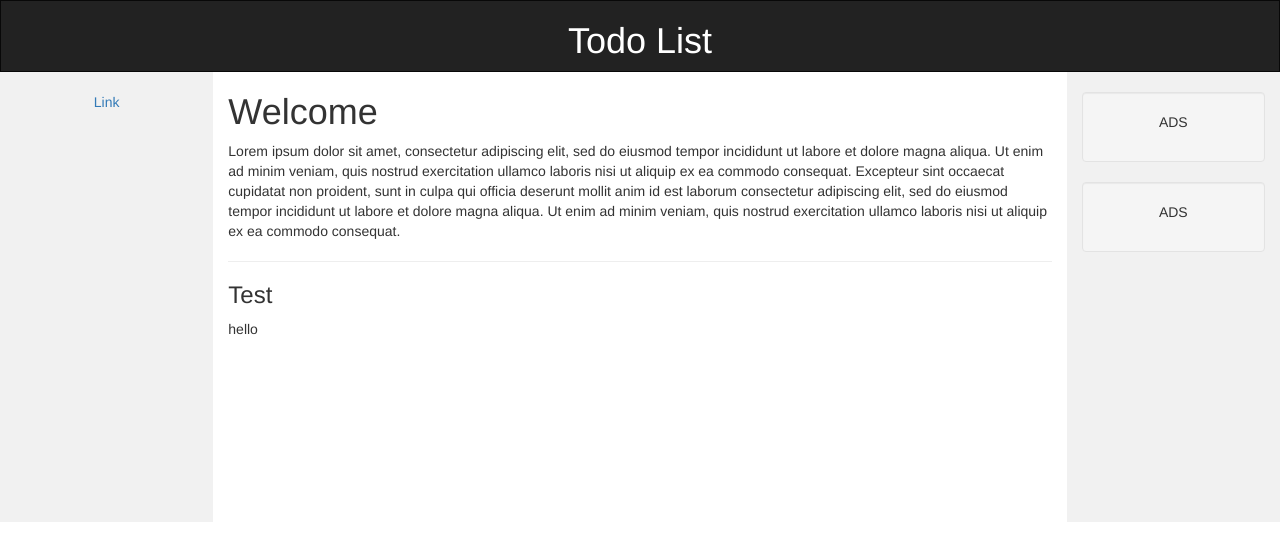
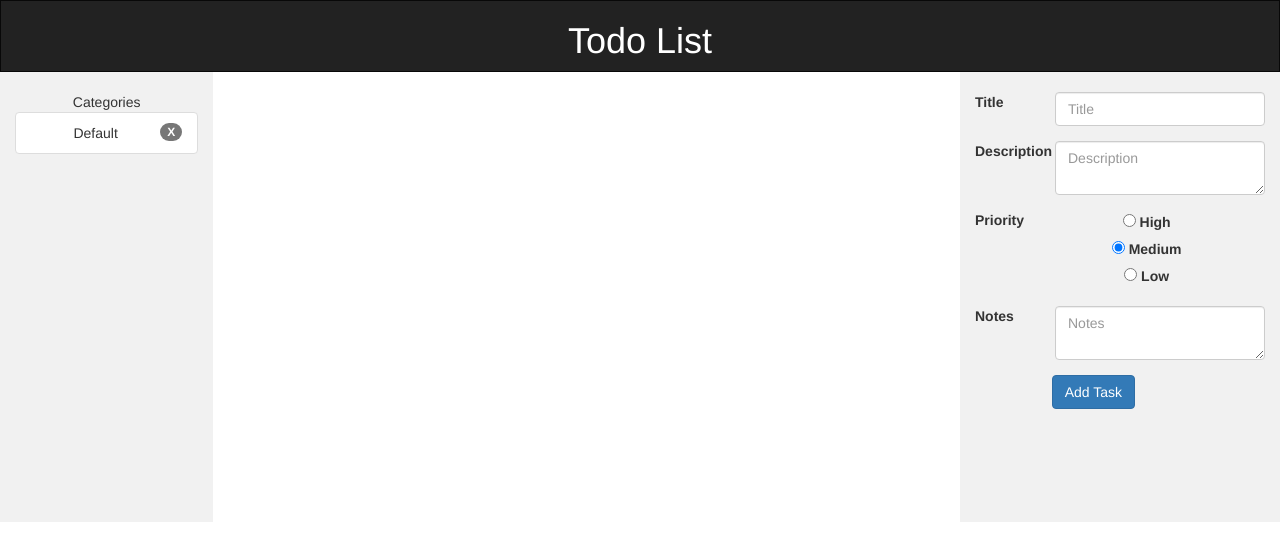
Before and after one commit to DurandalOne/todo, a website: page dist/index.html in a window 1280 px wide. Drawn offline with nearby package versions, Linux system fonts and the light colour scheme.

Commit message:
set up overall layout with bootstrap

```diff
--- a/dist/index.html
+++ b/dist/index.html
@@ -18,22 +18,68 @@
 <div class="container-fluid text-center">
   <div class="row content">
     <div class="col-sm-2 sidenav">
-      <p><a href="#">Link</a></p>
+      <div class="card">
+        <div class="card-header">
+          Categories
+        </div>
+          <ul class="list-group list-group-flush">
+            <li class="list-group-item catHover">Default<span type="button" class="badge badge-light deleteBtn">X</span></li>
+          </ul>
+        </div>
     </div>
-    <div class="col-sm-8 text-left">
-      <h1>Welcome</h1>
-      <p>Lorem ipsum dolor sit amet, consectetur adipiscing elit, sed do eiusmod tempor incididunt ut labore et dolore magna aliqua. Ut enim ad minim veniam, quis nostrud exercitation ullamco laboris nisi ut aliquip ex ea commodo consequat. Excepteur sint occaecat cupidatat non proident, sunt in culpa qui officia deserunt mollit anim id est laborum consectetur adipiscing elit, sed do eiusmod tempor incididunt ut labore et dolore magna aliqua. Ut enim ad minim veniam, quis nostrud exercitation ullamco laboris nisi ut aliquip ex ea commodo consequat.</p>
-      <hr>
-      <h3>Test</h3>
-      <p>hello</p>
+      <div class="col-sm-7 text-left" id="todoList">
+      </div>
+    <div class="col-sm-3 sidenav">
+      <form>
+  <div class="form-group row">
+    <label for="inputTitle" class="col-sm-3 col-form-label text-left">Title</label>
+    <div class="col-sm-9">
+      <input type="text" class="form-control" id="inputTitle" placeholder="Title">
     </div>
-    <div class="col-sm-2 sidenav">
-      <div class="well">
-        <p>ADS</p>
+  </div>
+  <div class="form-group row">
+    <label for="inputDescription" class="col-sm-3 col-form-label text-left">Description</label>
+    <div class="col-sm-9">
+      <textarea type="text" class="form-control" id="inputDescription" placeholder="Description" rows="2"></textarea>
+    </div>
+  </div>
+  <fieldset class="form-group">
+    <div class="row">
+      <label class="col-form-label col-sm-2 pt-0">Priority</label>
+      <div class="col-sm-10">
+        <div class="form-check">
+          <input class="form-check-input" type="radio" name="gridRadios" id="gridRadios1" value="option1">
+          <label class="form-check-label" for="gridRadios1">
+            High
+          </label>
+        </div>
+        <div class="form-check">
+          <input class="form-check-input" type="radio" name="gridRadios" id="gridRadios2" value="option2" checked>
+          <label class="form-check-label" for="gridRadios2">
+            Medium
+          </label>
+        </div>
+        <div class="form-check">
+          <input class="form-check-input" type="radio" name="gridRadios" id="gridRadios3" value="option3">
+          <label class="form-check-label" for="gridRadios3">
+            Low
+          </label>
+        </div>
       </div>
-      <div class="well">
-        <p>ADS</p>
-      </div>
+    </div>
+  </fieldset>
+  <div class="form-group row">
+    <label for="inputDescription" class="col-sm-3 col-form-label text-left">Notes</label>
+    <div class="col-sm-9">
+      <textarea type="text" class="form-control" id="inputDescription" placeholder="Notes" rows="2"></textarea>
+    </div>
+  </div>
+  <div class="form-group row">
+    <div class="col-sm-10">
+      <button type="submit" class="btn btn-primary">Add Task</button>
+    </div>
+  </div>
+</form>
     </div>
   </div>
 </div>
--- a/dist/style.css
+++ b/dist/style.css
@@ -23,3 +23,27 @@
       }
       .row.content {height:auto;}
     }
+
+    .deleteBtn {
+      cursor: pointer;
+      transition: all .2s ease-in-out;
+    }
+
+    .deleteBtn:hover {
+      transform: scale(1.3);
+    }
+
+
+    .catHover:hover {
+      background-color: rgb(211, 213, 216);
+    }
+
+    .badgeHigh {
+      background-color: red;
+    }
+
+    .outline {
+      outline: 1px solid black;
+      padding: 3px;
+      margin-top: 5px;
+    }
```
